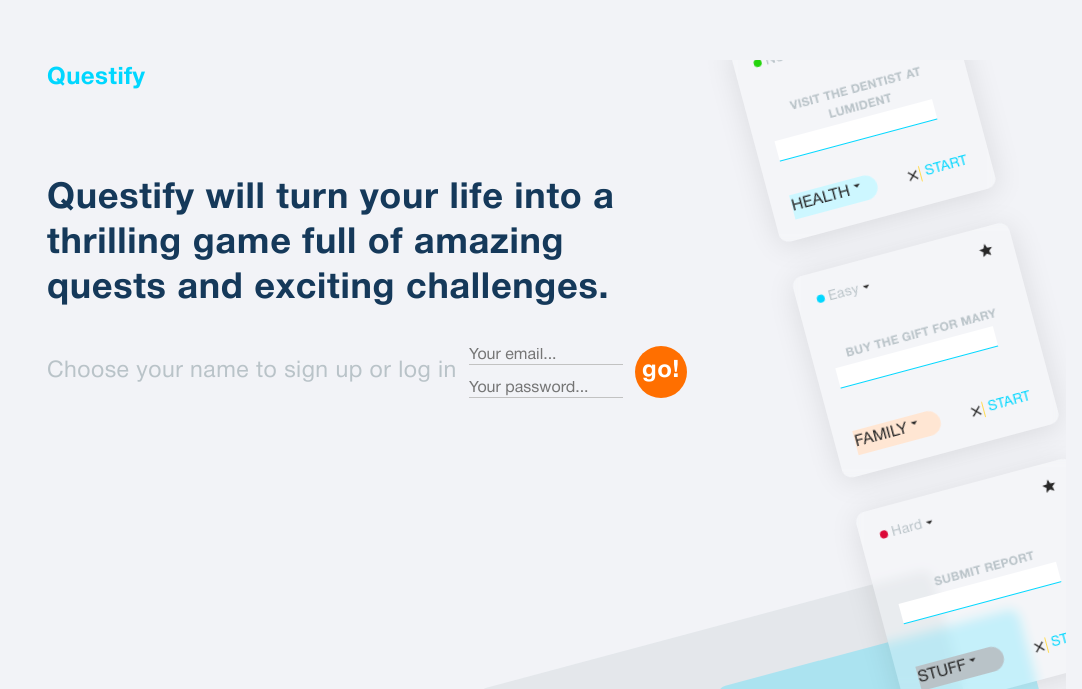
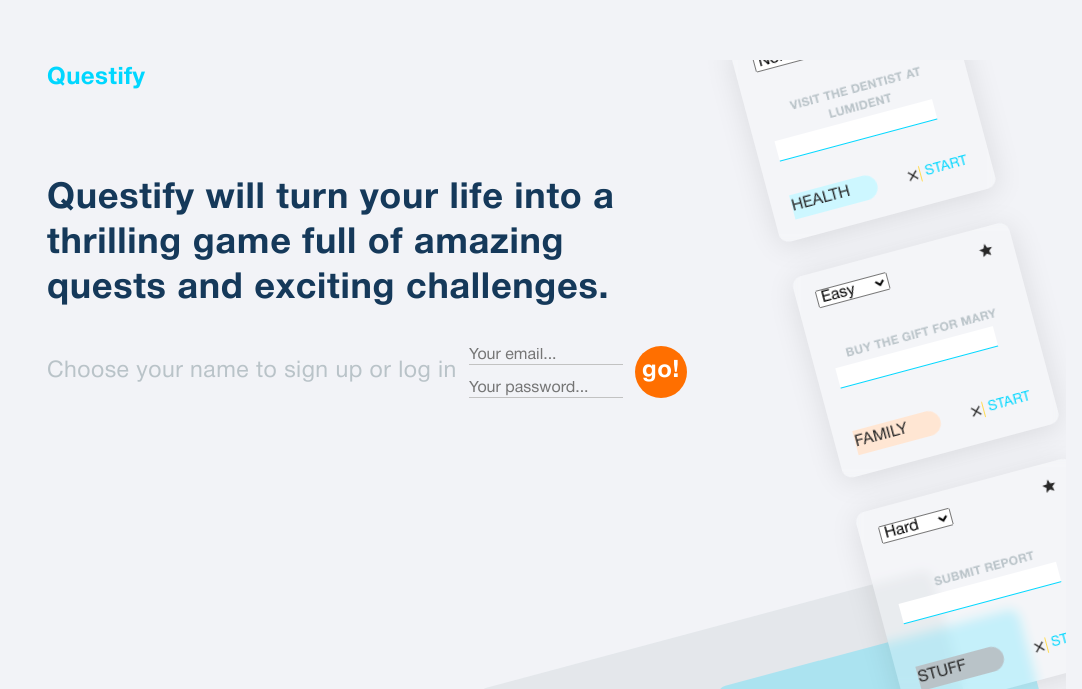
Before and after one commit to xxLEITTOxx/questify-pet-project, a React (Vite) app: page / in a window 1280 px wide. Shown: the part 180-869 px from the top of the page, without its empty margins (198-1280 px from the left). Built offline with nearby package versions, Linux system fonts and the light colour scheme.

Commit message:
dropdowns testing

```diff
--- a/src/components/QuestCard/QuestCard.tsx
+++ b/src/components/QuestCard/QuestCard.tsx
@@ -1,11 +1,15 @@
 import css from "./QuestCard.module.css";
 import { MdOutlineClear, MdOutlineStar, MdArrowDropDown } from "react-icons/md";
+import { useEffect, useState } from "react";
+import type { PromoCard } from "../PromoQuestCards/PromoCardsData";
+
+type Difficulty = PromoCard["difficulty"];
+type Category = PromoCard["category"];
 
 interface QuestCardProps {
-  level: string;
+  level: Difficulty; // используем существующий тип
   title: string;
-  category: string;
-  // Новый проп: стиль для контейнера карточки (локальная переопределяемая настройка)
+  category: Category;
   style?: React.CSSProperties;
 }
 
@@ -18,11 +22,21 @@ const CATEGORY_BG: Record<string, string> = {
   WORK: "#d3f6ce",
 };
 
-const LEVEL_DOT: Record<string, string> = {
-  easy: "#00d7ff",
-  hard: "#db0837",
-  normal: "#24d40c",
+const DOT_BY_DIFF: Record<Difficulty, string> = {
+  Easy: "#00d7ff",
+  Normal: "#24d40c",
+  Hard: "#db0837",
 };
+
+const DIFFICULTIES: Difficulty[] = ["Easy", "Normal", "Hard"];
+const CATEGORIES: Category[] = [
+  "STUFF",
+  "FAMILY",
+  "HEALTH",
+  "LEARNING",
+  "LEISURE",
+  "WORK",
+];
 
 export default function QuestCard({
   level,
@@ -30,24 +44,41 @@ export default function QuestCard({
   category,
   style,
 }: QuestCardProps) {
+  const [localDifficulty, setLocalDifficulty] = useState<Difficulty>(level);
+  const [localCategory, setLocalCategory] = useState<Category>(category);
+  useEffect(() => setLocalCategory(category), [category]);
+  useEffect(() => setLocalDifficulty(level), [level]);
+
   const categoryKey = category.toUpperCase();
-  const levelKey = level.toLowerCase();
 
   const cardStyle: React.CSSProperties = {
     backgroundColor: CATEGORY_BG[categoryKey] ?? "#fff",
   };
 
   const dotStyle: React.CSSProperties = {
-    backgroundColor: LEVEL_DOT[levelKey] ?? "#24d40c",
+    backgroundColor: DOT_BY_DIFF[localDifficulty],
   };
 
   return (
     <div className={css.cardContainer} style={style}>
       <div className={css.cardHeader}>
         <div className={css.cardHeaderSelector}>
-          <div className={css.roundLevelSelector} style={dotStyle} />
-          <div className={css.levelTitle}>{level}</div>
-          <MdArrowDropDown />
+          {/* <div className={css.levelTitle}>{localDifficulty}</div> */}
+          {/* <MdArrowDropDown /> */}
+          {/* DEBUG: локальный селект без проброса */}
+          <select
+            className={css.debugSelect}
+            value={localDifficulty}
+            onChange={(e) => setLocalDifficulty(e.target.value as Difficulty)}
+            title="Debug level select"
+          >
+            <div className={css.roundLevelSelector} style={dotStyle}></div>
+            {DIFFICULTIES.map((difficulty) => (
+              <option key={difficulty} value={difficulty}>
+                {difficulty}
+              </option>
+            ))}
+          </select>
         </div>
         <div>
           <MdOutlineStar />
@@ -59,8 +90,24 @@ export default function QuestCard({
       </div>
       <div className={css.cardBottomContainer}>
         <div className={css.categorySelector} style={cardStyle}>
-          <div>{category}</div>
-          <MdArrowDropDown />
+          {category}
+          {/* <select
+            className={css.debugSelect}
+            value={localCategory}
+            onChange={(e) => setLocalCategory(e.target.value as Category)}
+            title="Debug category select"
+            style={{
+              backgroundColor: CATEGORY_BG[category.toUpperCase()] || "#fff",
+            }}
+          >
+            <option>{category}</option>
+            {/* {CATEGORIES.map((category) => (
+              <option key={category} value={category}>
+                {category}
+              </option>
+            ))} */}
+          {/* </select> */}
+          {/* <MdArrowDropDown /> */}
         </div>
         <div className={css.buttonList}>
           <div className={css.clearButton}>
```
